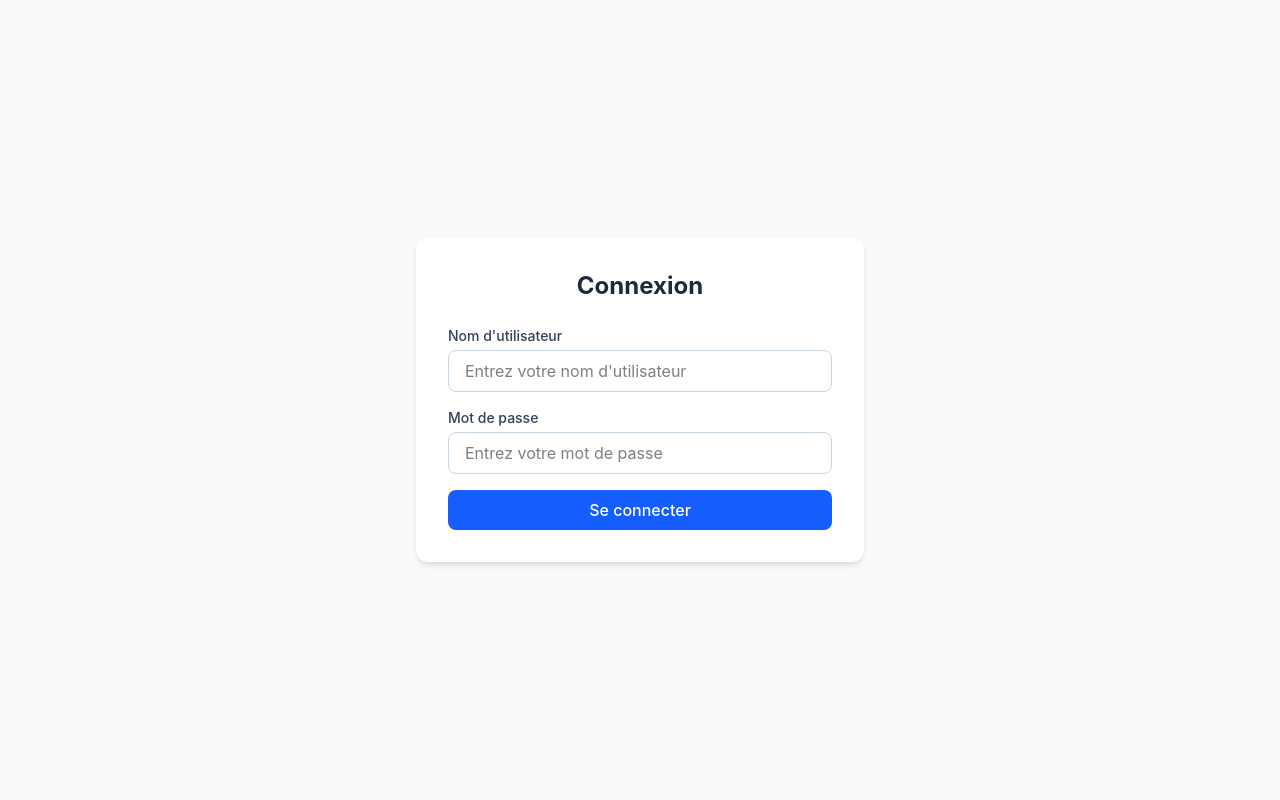
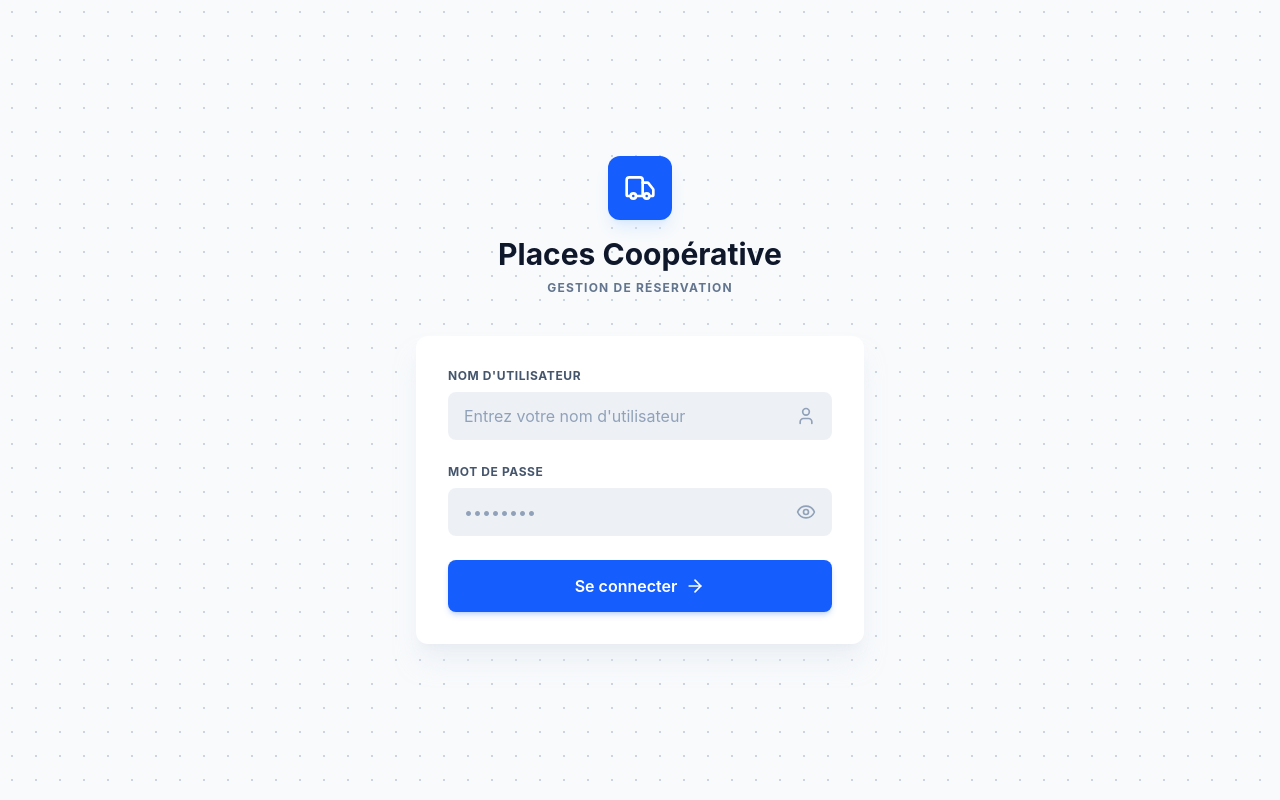
Before and after one commit to charliewalker-art/place-reservation, a React (Vite) app: page /login in a window 1280 px wide. Built offline with nearby package versions, Linux system fonts and the light colour scheme; no server answers.

Commit message:
vraimentfini

```diff
--- a/src/components/ui/Navbar.tsx
+++ b/src/components/ui/Navbar.tsx
@@ -1,10 +1,11 @@
 import React, { useState } from 'react';
 import { NavLink, useNavigate } from 'react-router-dom';
-import { Menu, X, LogOut } from 'lucide-react';
+import { Menu, X, LogOut, AlertTriangle, Car, Users, CalendarCheck, Truck } from 'lucide-react';
 import { authService } from '../../api/authService';
 
 const Navbar: React.FC = () => {
   const [isMenuOpen, setIsMenuOpen] = useState(false);
+  const [showLogoutConfirm, setShowLogoutConfirm] = useState(false);
   const navigate = useNavigate();
 
   const handleLogout = () => {
@@ -13,78 +14,120 @@ const Navbar: React.FC = () => {
   };
 
   const activeLink = ({ isActive }: { isActive: boolean }) =>
+    `flex items-center gap-2 px-4 py-2 rounded-lg transition-all duration-200 ${
       isActive
-      ? 'px-1 text-blue-600 border-b-2 border-blue-600 pb-1 font-bold'
-      : 'px-1 text-slate-500 hover:text-blue-600 transition-colors';
+        ? 'bg-blue-50 text-blue-700 font-bold'
+        : 'text-slate-500 hover:bg-slate-50 hover:text-blue-600'
+    }`;
 
   const mobileActiveLink = ({ isActive }: { isActive: boolean }) =>
+    `flex items-center gap-3 px-4 py-3 rounded-lg transition-colors ${
       isActive
-      ? 'block px-4 py-2 text-blue-600 bg-blue-50 font-bold'
-      : 'block px-4 py-2 text-slate-500 hover:text-blue-600 hover:bg-slate-50 transition-colors';
+        ? 'bg-blue-600 text-white font-bold'
+        : 'text-slate-600 hover:bg-slate-50'
+    }`;
 
   return (
-    <nav className="bg-white border-b border-slate-200 px-4 py-4 md:px-8">
-      <div className="flex items-center justify-between">
+    <>
+      <nav className="bg-white border-b border-slate-200 px-4 py-3 md:px-8 sticky top-0 z-40 shadow-sm">
+        <div className="max-w-7xl mx-auto flex items-center justify-between">
+
+          {/* Bloc Logo + Titre : Alignés horizontalement */}
+          <div className="flex items-center gap-3">
+            <div className="bg-blue-600 text-white p-2 rounded-lg shadow-md shadow-blue-200/50">
+              <Truck size={18} />
+            </div>
+            <span className="text-blue-700 font-black text-xl tracking-tight">
+              Places Cooperative
+            </span>
+          </div>
 
           {/* Desktop Menu */}
-        <div className="hidden md:flex items-center gap-8 font-medium">
+          <div className="hidden md:flex items-center gap-2 font-medium">
             <NavLink to="/voitures" className={activeLink}>
+              <Car size={18} />
               Voitures
             </NavLink>
             <NavLink to="/clients" className={activeLink}>
+              <Users size={18} />
               Clients
             </NavLink>
             <NavLink to="/reservations" className={activeLink}>
+              <CalendarCheck size={18} />
               Réservations
             </NavLink>
           </div>
 
-        {/* Mobile Menu Button */}
+          {/* Actions */}
+          <div className="flex items-center gap-2">
             <button
-          onClick={() => setIsMenuOpen(!isMenuOpen)}
-          className="md:hidden text-slate-500 hover:text-slate-700 transition-colors"
-        >
-          {isMenuOpen ? <X size={24} /> : <Menu size={24} />}
-        </button>
-
-        {/* Logo + Bouton Déconnexion */}
-        <div className="flex items-center gap-4">
-          <span className="text-blue-700 font-extrabold text-xl tracking-tight">
-            Places Cooperative
-          </span>
-          <button
-            onClick={handleLogout}
-            className="flex items-center gap-1 text-slate-500 hover:text-red-600 transition-colors"
+              onClick={() => setShowLogoutConfirm(true)}
+              className="flex items-center justify-center w-10 h-10 rounded-full text-slate-400 hover:text-red-600 hover:bg-red-50 transition-all"
               title="Se déconnecter"
             >
               <LogOut size={20} />
+            </button>
+
+            <button
+              onClick={() => setIsMenuOpen(!isMenuOpen)}
+              className="md:hidden p-2 text-slate-500 hover:bg-slate-100 rounded-lg transition-colors"
+            >
+              {isMenuOpen ? <X size={24} /> : <Menu size={24} />}
             </button>
           </div>
         </div>
 
         {/* Mobile Menu */}
         {isMenuOpen && (
-        <div className="md:hidden mt-4 border-t border-slate-200 pt-4">
-          <div className="flex flex-col space-y-2">
+          <div className="md:hidden mt-3 space-y-1 pb-4 animate-in slide-in-from-top duration-200">
             <NavLink to="/voitures" className={mobileActiveLink} onClick={() => setIsMenuOpen(false)}>
+              <Car size={20} />
               Voitures
             </NavLink>
             <NavLink to="/clients" className={mobileActiveLink} onClick={() => setIsMenuOpen(false)}>
+              <Users size={20} />
               Clients
             </NavLink>
             <NavLink to="/reservations" className={mobileActiveLink} onClick={() => setIsMenuOpen(false)}>
+              <CalendarCheck size={20} />
               Réservations
             </NavLink>
+            <hr className="my-2 border-slate-100" />
             <button
-              onClick={handleLogout}
-              className="block px-4 py-2 text-red-500 hover:text-red-600 hover:bg-red-50 transition-colors text-left"
+              onClick={() => {
+                setIsMenuOpen(false);
+                setShowLogoutConfirm(true);
+              }}
+              className="flex items-center gap-3 w-full px-4 py-3 text-red-500 hover:bg-red-50 rounded-lg transition-colors font-medium text-left"
             >
+              <LogOut size={20} />
               Se déconnecter
             </button>
           </div>
+        )}
+      </nav>
+
+      {/* Modal de Confirmation */}
+      {showLogoutConfirm && (
+        <div className="fixed inset-0 z-50 flex items-center justify-center p-4">
+          <div
+            className="absolute inset-0 bg-slate-900/60 backdrop-blur-sm"
+            onClick={() => setShowLogoutConfirm(false)}
+          ></div>
+          <div className="relative bg-white rounded-2xl shadow-2xl p-8 w-full max-w-sm text-center animate-in fade-in zoom-in duration-200">
+            <div className="mx-auto flex items-center justify-center w-16 h-16 bg-red-50 rounded-full mb-4">
+              <AlertTriangle size={32} className="text-red-600" />
+            </div>
+            <h3 className="text-xl font-bold text-slate-900 mb-2">Déconnexion</h3>
+            <p className="text-slate-500 mb-8">Souhaitez-vous vraiment quitter votre session actuelle ?</p>
+            <div className="grid grid-cols-2 gap-3">
+              <button onClick={() => setShowLogoutConfirm(false)} className="px-4 py-3 text-slate-600 font-bold hover:bg-slate-100 rounded-xl transition-colors">Annuler</button>
+              <button onClick={handleLogout} className="px-4 py-3 bg-red-600 text-white font-bold hover:bg-red-700 rounded-xl shadow-lg shadow-red-200 transition-colors">Quitter</button>
+            </div>
+          </div>
         </div>
       )}
-    </nav>
+    </>
   );
 };
 
--- a/src/components/uireservation/RecuPreviewModal.tsx
+++ b/src/components/uireservation/RecuPreviewModal.tsx
@@ -2,7 +2,7 @@ import React from 'react';
 import { X, Printer, Download, Phone, Car } from 'lucide-react';
 import type { RecuDTO } from '../../types/reservation';
 import { generatePdf } from '../../utils/generatePdf';
-
+import {  Truck } from 'lucide-react';
 interface RecuPreviewModalProps {
   recu: RecuDTO;
   onClose: () => void;
@@ -31,9 +31,9 @@ const RecuPreviewModal: React.FC<RecuPreviewModalProps> = ({ recu, onClose }) =>
           {/* Header */}
           <div className="flex justify-between items-start mb-10">
             <div className="flex items-center gap-2">
-              <div className="bg-blue-700 text-white p-2 rounded-lg">
-                <span className="font-bold text-xl leading-none block">F</span>
-              </div>
+                <div className="bg-blue-600 text-white p-4 rounded-xl mb-4 shadow-lg shadow-blue-200/50">
+                    <Truck size={21} />
+                </div>
               <span className="font-bold text-xl text-slate-900 tracking-tight">Places Cooperative</span>
             </div>
             <div className="flex gap-4 print:hidden">
--- a/src/pages/LoginPage.tsx
+++ b/src/pages/LoginPage.tsx
@@ -1,11 +1,13 @@
 import { useState } from 'react';
 import { useNavigate } from 'react-router-dom';
 import { authService } from '../api/authService';
+import { User, ArrowRight, Truck, Eye, EyeOff } from 'lucide-react';
 
 export default function LoginPage() {
     const navigate = useNavigate();
     const [username, setUsername] = useState('');
     const [password, setPassword] = useState('');
+    const [showPassword, setShowPassword] = useState(false);
     const [error, setError] = useState('');
 
     const handleLogin = async (e: React.FormEvent) => {
@@ -20,50 +22,83 @@ export default function LoginPage() {
     };
 
     return (
-        <div className="min-h-screen bg-slate-50 flex items-center justify-center">
-            <div className="bg-white p-8 rounded-xl shadow-md w-full max-w-md">
-                <h1 className="text-2xl font-bold text-slate-800 mb-6 text-center">
-                    Connexion
+        <div
+            className="min-h-screen bg-slate-50 flex flex-col items-center justify-center p-4"
+            style={{
+                backgroundImage: 'radial-gradient(#cbd5e1 1px, transparent 1px)',
+                backgroundSize: '24px 24px'
+            }}
+        >
+            {/* En-tête / Logo */}
+            <div className="flex flex-col items-center mb-10">
+                <div className="bg-blue-600 text-white p-4 rounded-xl mb-4 shadow-lg shadow-blue-200/50">
+                    <Truck size={32} />
+                </div>
+                <h1 className="text-3xl font-bold text-slate-900">
+                    Places Coopérative
                 </h1>
+                <p className="text-slate-500 text-xs font-bold tracking-widest uppercase mt-2">
+                    Gestion de réservation
+                </p>
+            </div>
 
+            {/* Carte de connexion */}
+            <div className="bg-white p-8 rounded-xl shadow-xl shadow-slate-200/50 w-full max-w-md">
                 {error && (
-                    <div className="bg-red-100 text-red-600 p-3 rounded-lg mb-4 text-sm">
+                    <div className="bg-red-50 text-red-600 p-3 rounded-lg mb-6 text-sm border border-red-100">
                         {error}
                     </div>
                 )}
 
-                <form onSubmit={handleLogin} className="space-y-4">
+                <form onSubmit={handleLogin} className="space-y-6">
+                    {/* Champ Nom d'utilisateur */}
                     <div>
-                        <label className="block text-sm font-medium text-slate-700 mb-1">
+                        <label className="block text-xs font-bold text-slate-600 uppercase tracking-wider mb-2">
                             Nom d'utilisateur
                         </label>
+                        <div className="relative">
                             <input
                                 type="text"
                                 value={username}
                                 onChange={(e) => setUsername(e.target.value)}
-                            className="w-full border border-slate-300 rounded-lg px-4 py-2 focus:outline-none focus:ring-2 focus:ring-blue-500"
+                                className="w-full bg-slate-200/60 border-none rounded-lg py-3 pl-4 pr-12 text-slate-800 placeholder-slate-400 focus:outline-none focus:ring-2 focus:ring-blue-600 focus:bg-white transition-all"
                                 placeholder="Entrez votre nom d'utilisateur"
                             />
+                            <User className="absolute right-4 top-1/2 -translate-y-1/2 text-slate-400" size={20} />
+                        </div>
                     </div>
 
+                    {/* Champ Mot de passe avec option d'affichage */}
                     <div>
-                        <label className="block text-sm font-medium text-slate-700 mb-1">
+                        <label className="block text-xs font-bold text-slate-600 uppercase tracking-wider mb-2">
                             Mot de passe
                         </label>
+                        <div className="relative">
                             <input
-                            type="password"
+                                type={showPassword ? "text" : "password"}
                                 value={password}
                                 onChange={(e) => setPassword(e.target.value)}
-                            className="w-full border border-slate-300 rounded-lg px-4 py-2 focus:outline-none focus:ring-2 focus:ring-blue-500"
-                            placeholder="Entrez votre mot de passe"
+                                className="w-full bg-slate-200/60 border-none rounded-lg py-3 pl-4 pr-12 text-slate-800 placeholder-slate-400 focus:outline-none focus:ring-2 focus:ring-blue-600 focus:bg-white transition-all"
+                                placeholder="••••••••"
                             />
+                            <button
+                                type="button"
+                                onClick={() => setShowPassword(!showPassword)}
+                                className="absolute right-4 top-1/2 -translate-y-1/2 text-slate-400 hover:text-blue-600 transition-colors"
+                                tabIndex={-1}
+                            >
+                                {showPassword ? <EyeOff size={20} /> : <Eye size={20} />}
+                            </button>
+                        </div>
                     </div>
 
+                    {/* Bouton de soumission */}
                     <button
                         type="submit"
-                        className="w-full bg-blue-600 text-white py-2 rounded-lg hover:bg-blue-700 transition font-medium"
+                        className="w-full bg-blue-600 text-white py-3.5 rounded-lg hover:bg-blue-700 transition-colors font-semibold flex items-center justify-center gap-2 mt-4 shadow-md shadow-blue-600/20"
                     >
                         Se connecter
+                        <ArrowRight size={20} />
                     </button>
                 </form>
             </div>
--- a/src/utils/generatePdf.ts
+++ b/src/utils/generatePdf.ts
@@ -2,29 +2,42 @@ import jsPDF from 'jspdf';
 import type { RecuDTO } from '../types/reservation';
 
 export const generatePdf = (recu: RecuDTO) => {
-  // Format A4 pour avoir plus de place pour ce design
   const doc = new jsPDF('p', 'mm', 'a4');
- // const pageWidth = doc.internal.pageSize.getWidth();
 
-  // Couleurs (inspirées du design)
-  const primary = '#1d4ed8'; // Bleu
+  // Couleurs
+  const primary = '#1d4ed8'; // Bleu (bg-blue-600)
   const textDark = '#0f172a';
   const textMuted = '#64748b';
-  const bgCard = '#f8fafc'; // Gris très clair pour les cartes
+  const bgCard = '#f8fafc';
 
-  // ---- HEADER (Places Cooperative) ----
+  // ---- HEADER (Logo Outline + Titre) ----
+
+  // 1. Le fond bleu plein du logo (toujours plein)
   doc.setFillColor(primary);
   doc.roundedRect(15, 15, 10, 10, 2, 2, 'F');
-  doc.setTextColor('#ffffff');
-  doc.setFontSize(12);
+
+  // 2. Dessin du Camion en mode CONTOUR (Outline) blanc
+  doc.setDrawColor('#ffffff'); // Couleur du contour en blanc
+  doc.setLineWidth(0.3); // Épaisseur de la ligne (assez fine)
+
+  // Corps du camion (Le container) - Rectangle vide
+  doc.rect(16.5, 18, 4.5, 3, 'S'); // 'S' pour Stroke (contour seul)
+  // La cabine - Rectangle vide
+  doc.rect(21.2, 19, 2, 2, 'S');
+  // Les roues (deux petits cercles vides)
+  doc.circle(17.5, 21.5, 0.6, 'S');
+  doc.circle(21.5, 21.5, 0.6, 'S');
+  // Petite ligne pour relier le container et la cabine (pour un rendu plus propre)
+  doc.line(21, 21, 21.2, 21);
+
+  // 3. Texte du nom de l'entreprise
+  doc.setTextColor(primary);
+  doc.setFontSize(14);
   doc.setFont('helvetica', 'bold');
-  doc.text('P', 20, 22, { align: 'center' });
-
-  doc.setTextColor(textDark);
-  doc.setFontSize(14);
   doc.text('Places Cooperative', 30, 22);
 
-  // ---- TITRE ----
+  // ---- TITRE DU REÇU ----
+  doc.setTextColor(textDark);
   doc.setFontSize(20);
   doc.text(`REÇU DE RÉSERVATION N°${recu.idReserv}`, 15, 45);
 
@@ -40,24 +53,20 @@ export const generatePdf = (recu: RecuDTO) => {
   doc.setTextColor(primary);
   doc.text(recu.dateVoyage || '-', 60, 60);
 
-  // ---- CARTES INFORMATIONS ----
-  // Fond carte Client
+  // ---- CARTES INFORMATIONS (CLIENT & VOYAGE) ----
   doc.setFillColor(bgCard);
-  doc.roundedRect(15, 75, 85, 40, 3, 3, 'F');
-  // Fond carte Voyage
-  doc.roundedRect(110, 75, 85, 40, 3, 3, 'F');
+  doc.roundedRect(15, 75, 85, 40, 3, 3, 'F'); // Carte Client
+  doc.roundedRect(110, 75, 85, 40, 3, 3, 'F'); // Carte Voyage
 
-  // Contenu carte Client
+  // Contenu Client
   doc.setFontSize(8);
   doc.setTextColor(textMuted);
   doc.text('INFORMATION CLIENT', 20, 83);
-
   doc.setFontSize(7);
   doc.text('NOM DU PASSAGER', 20, 93);
   doc.setFontSize(11);
   doc.setTextColor(textDark);
   doc.text(recu.nomClient, 20, 98);
-
   doc.setFontSize(7);
   doc.setTextColor(textMuted);
   doc.text('CONTACT', 20, 106);
@@ -65,17 +74,15 @@ export const generatePdf = (recu: RecuDTO) => {
   doc.setTextColor(textDark);
   doc.text(recu.contact, 20, 111);
 
-  // Contenu carte Voyage
+  // Contenu Voyage
   doc.setFontSize(8);
   doc.setTextColor(textMuted);
   doc.text('DÉTAILS DU VOYAGE', 115, 83);
-
   doc.setFontSize(7);
   doc.text('VÉHICULE', 115, 93);
   doc.setFontSize(11);
   doc.setTextColor(textDark);
   doc.text(`Voiture N°${recu.idVoiture}`, 115, 98);
-
   doc.setFontSize(7);
   doc.setTextColor(textMuted);
   doc.text('SIÈGE', 115, 106);
@@ -88,19 +95,17 @@ export const generatePdf = (recu: RecuDTO) => {
   doc.setTextColor(textMuted);
   doc.text('DÉTAIL DU PAIEMENT', 15, 135);
 
-  // Tableau paiement
   doc.setFillColor(bgCard);
   doc.roundedRect(15, 140, 180, 50, 3, 3, 'F');
 
-  // En-têtes tableau
   doc.setFontSize(8);
   doc.text('DESCRIPTION', 20, 148);
   doc.text('MONTANT', 190, 148, { align: 'right' });
 
-  doc.setDrawColor(226, 232, 240); // Ligne séparatrice
+  doc.setDrawColor(226, 232, 240);
   doc.line(15, 152, 195, 152);
 
-  // Ligne 1 : Frais
+  // Ligne Frais
   doc.setFontSize(10);
   doc.setFont('helvetica', 'bold');
   doc.setTextColor(textDark);
@@ -109,19 +114,16 @@ export const generatePdf = (recu: RecuDTO) => {
   doc.setFont('helvetica', 'normal');
   doc.setTextColor(textMuted);
   doc.text('Trajet standard premium', 20, 164);
-
   doc.setFontSize(10);
   doc.setTextColor(textDark);
   doc.text(`${recu.frais.toLocaleString()} Ar`, 190, 160, { align: 'right' });
 
-  // Ligne 2 : Avance
+  // Ligne Avance
   doc.setFont('helvetica', 'bold');
   doc.text('Mode de paiement', 20, 172);
   doc.setFontSize(8);
-  doc.setFont('helvetica', 'bold');
-  doc.setTextColor('#059669'); // Vert (emerald-600)
+  doc.setTextColor('#059669');
   doc.text(recu.payment.replace('_', ' '), 20, 176);
-
   doc.setFontSize(10);
   doc.setFont('helvetica', 'normal');
   doc.setTextColor(textMuted);
@@ -129,17 +131,15 @@ export const generatePdf = (recu: RecuDTO) => {
 
   doc.line(15, 180, 195, 180);
 
-  // Total
-  doc.setFillColor('#eff6ff'); // Fond bleuté
-  doc.rect(15, 180, 180, 10, 'F'); // Remplissage bas du tableau
-
+  // Total Reste à Payer
+  doc.setFillColor('#eff6ff');
+  doc.rect(15, 180, 180, 10, 'F');
   doc.setTextColor(primary);
   doc.setFont('helvetica', 'bold');
   doc.text('RESTE À PAYER', 20, 186);
-
   doc.setFontSize(12);
   doc.text(`${recu.resteAPayer.toLocaleString()} Ar`, 190, 187, { align: 'right' });
 
-  // Télécharger le PDF
+  // Téléchargement
   doc.save(`recu-${recu.idReserv}.pdf`);
 };
```
Lines whose indentation alone changed are shown as unchanged.
